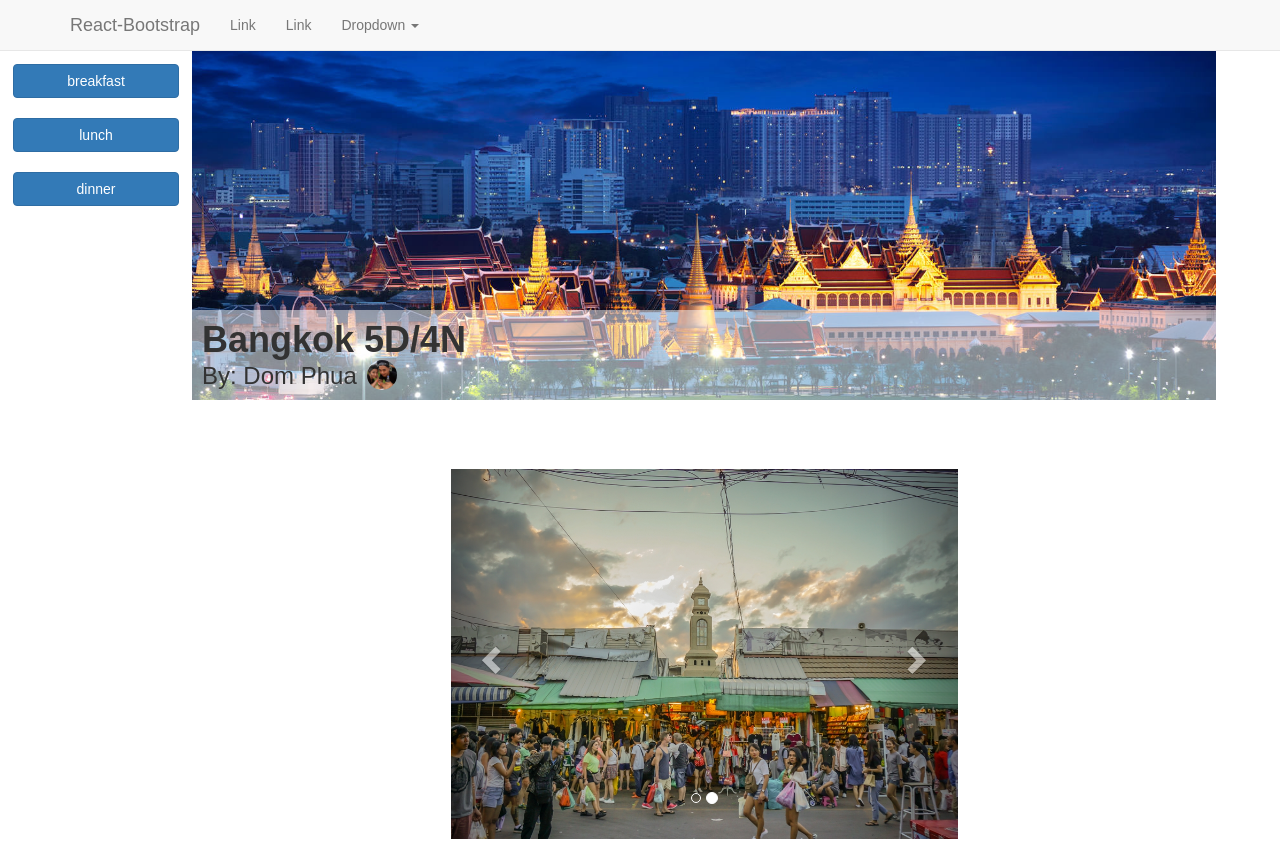
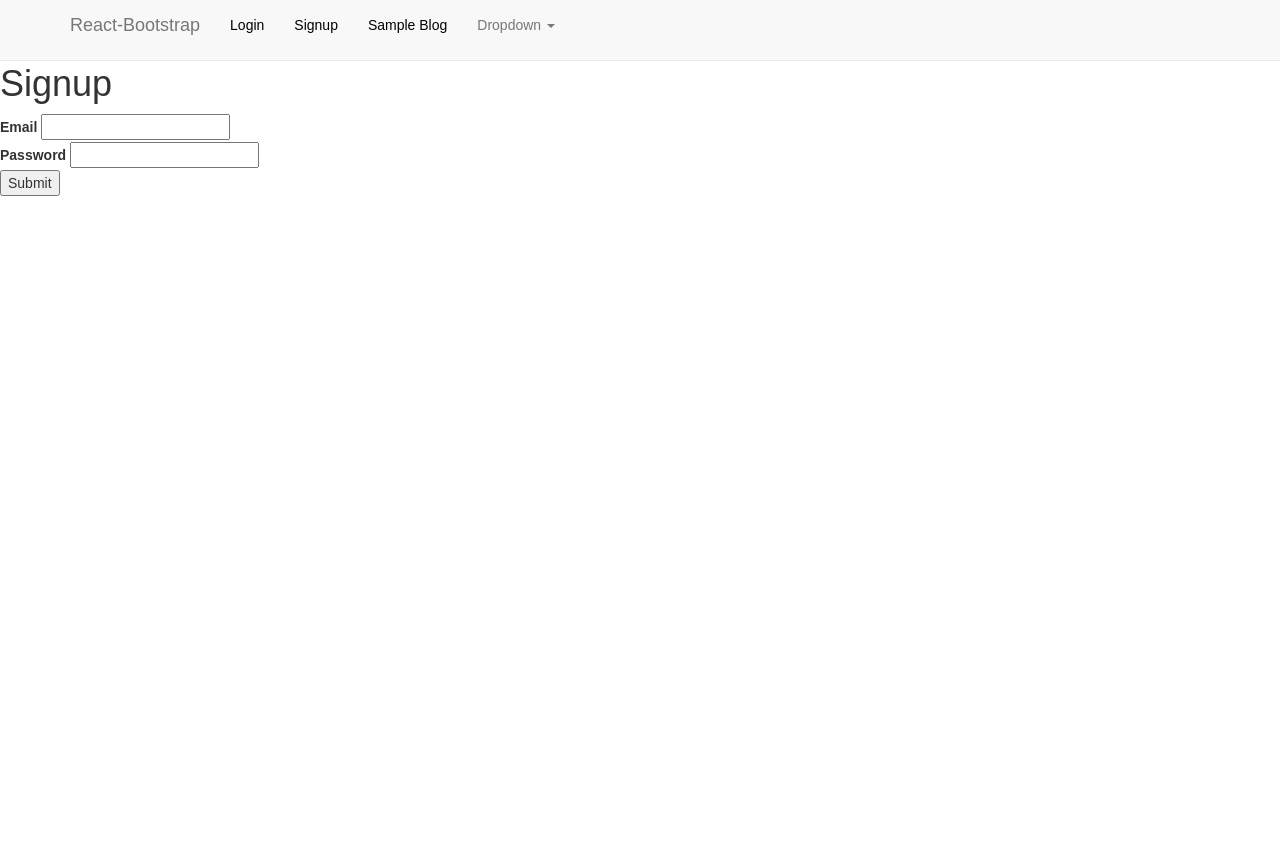
Before and after one commit to yangtheng/project-4-react, a React (Create React App) app: page /signup in a window 1280 px wide. Shown: the top 841 px of the page. After the commit the page ends 800 px from the top, so only its background shows below. Built offline with nearby package versions, Linux system fonts and the light colour scheme.

Commit message:
added signup form to test API

```diff
--- a/package.json
+++ b/package.json
@@ -6,7 +6,9 @@
     "react": "^15.6.1",
     "react-bootstrap": "^0.31.2",
     "react-dom": "^15.6.1",
-    "react-scripts": "1.0.12"
+    "react-router-dom": "^4.2.2",
+    "react-scripts": "1.0.12",
+    "react-scroll": "^1.5.4"
   },
   "scripts": {
     "start": "react-scripts start",
--- a/src/ActivitiesBar.js
+++ b/src/ActivitiesBar.js
@@ -14,40 +14,27 @@ class ActivitiesBar extends Component {
   render () {
     return (
       <div className='actBar'>
-        <div onClick={() => this.handleClick(0)}>
-          <ActivityButton title='breakfast' clicked={this.state.clicked[0]} />
-        </div>
-        <div onClick={() => this.handleClick(1)}>
-          <ActivityButton title='lunch' clicked={this.state.clicked[1]} />
-        </div>
-        <div onClick={() => this.handleClick(2)}>
-          <ActivityButton title='dinner' clicked={this.state.clicked[2]} />
-        </div>
+        <ActivityButton title='breakfast' clicked={this.state.clicked[0]} />
+        <ActivityButton title='lunch' clicked={this.state.clicked[1]} />
+        <ActivityButton title='dinner' clicked={this.state.clicked[2]} />
       </div>
     )
   }
 
-  handleClick (ind) {
-    let arr = this.state.clicked.map((clicked, index) => ind === index)
-    this.setState({
-      clicked: arr
-    })
-  }
-
   componentDidMount () {
-    window.addEventListener('scroll', (e) => this.handleScroll(e));
+    window.addEventListener('scroll', (e) => this.handleScroll(e))
   }
 
   componentWillUnmount () {
-    window.removeEventListener('scroll', (e) => this.handleScroll(e));
+    window.removeEventListener('scroll', (e) => this.handleScroll(e))
   }
 
   handleScroll (e) {
-    // e.preventDefault()
+    // TODO: Refactor
     let arr = ['breakfast', 'lunch', 'dinner']
     let ind = arr.findIndex((elem) => document.getElementById(elem).offsetTop - 50 >= e.srcElement.body.scrollTop)
     let newArr = this.state.clicked.map((clicked, index) => {
-      if(index != arr.length - 1) return ind - 1 === index
+      if (index !== arr.length - 1) return ind - 1 === index
       else return ind === -1
     })
     this.setState({
--- a/src/ActivitiesBarButton.js
+++ b/src/ActivitiesBarButton.js
@@ -1,5 +1,8 @@
 import React, {Component} from 'react'
 import {Button} from 'react-bootstrap'
+import Scroll from 'react-scroll'
+
+var Link = Scroll.Link
 
 class ActivityButton extends Component {
   render () {
@@ -10,9 +13,9 @@ class ActivityButton extends Component {
 
     return (
       <div>
-        <a href={'#' + this.props.title}>
+        <Link to={this.props.title} smooth={true} duration={300}>
           {button}
-        </a><br /><br />
+        </Link><br /><br />
       </div>
     )
   }
--- a/src/App.css
+++ b/src/App.css
@@ -25,7 +25,11 @@
 
 .actBar {
   width: 13%;
-  margin: 5% 1% 0 1%;
+  margin: 0 1%;
   display: inline-block;
   position: fixed;
 }
+
+a {
+  color: black;
+}
--- a/src/App.js
+++ b/src/App.js
@@ -1,24 +1,30 @@
 import React, {Component} from 'react';
 import {Navbar, Nav, NavItem, NavDropdown, MenuItem} from 'react-bootstrap'
-import CoverPhoto from './CoverPhoto'
-import ActivitiesBar from './ActivitiesBar'
-import ActivityBody from './ActivityBody'
-// import logo from './logo.svg';
-// import './App.css'
+import BlogPage from './BlogPage'
+import Login from './Login'
+import Signup from './Signup'
+import {
+  BrowserRouter as Router,
+  Route,
+  Link
+} from 'react-router-dom'
+import './App.css'
 
 class App extends Component {
   render() {
     return (
+      <Router>
         <div>
           <Navbar fixedTop>
             <Navbar.Header>
               <Navbar.Brand>
-              <a href="#">React-Bootstrap</a>
+                <p>React-Bootstrap</p>
               </Navbar.Brand>
             </Navbar.Header>
             <Nav>
-            <NavItem eventKey={1} href="#">Link</NavItem>
-            <NavItem eventKey={2} href="#">Link</NavItem>
+              <NavItem><Link to='/login'>Login</Link></NavItem>
+              <NavItem><Link to='/signup'>Signup</Link></NavItem>
+              <NavItem><Link to='/blogpage'>Sample Blog</Link></NavItem>
               <NavDropdown eventKey={3} title="Dropdown" id="basic-nav-dropdown">
                 <MenuItem eventKey={3.1}>Action</MenuItem>
                 <MenuItem eventKey={3.2}>Another action</MenuItem>
@@ -28,16 +34,25 @@ class App extends Component {
               </NavDropdown>
             </Nav>
           </Navbar>
-        <CoverPhoto itinerary=""/>
-        <div>
-          <ActivitiesBar />
-          <div style={{width: '80%', padding: '5px', margin: '5% 5% 0 0', display: 'inline-block', float: 'right'}}>
-            <ActivityBody id='breakfast' />
-            <ActivityBody id='lunch' />
-            <ActivityBody id='dinner' />
+          <div style={{margin: '5% 0 0 0'}}>
+            <Route path='/login' component={
+              () => (
+                <Login />
+              )
+            } />
+            <Route path='/signup' component={
+              () => (
+                <Signup />
+              )
+            } />
+            <Route path='/blogpage' component={
+              () => (
+                <BlogPage />
+              )
+            } />
           </div>
         </div>
-      </div>
+      </Router>
     );
   }
 }
--- /dev/null
+++ b/src/BlogPage.js
@@ -0,0 +1,18 @@
+import React from 'react'
+import CoverPhoto from './CoverPhoto'
+import ActivitiesBar from './ActivitiesBar'
+import ActivityBody from './ActivityBody'
+
+const BlogPage = () => (
+  <div>
+    <CoverPhoto itinerary='' />
+    <ActivitiesBar />
+    <div style={{width: '80%', padding: '5px', margin: '5% 5% 0 0', display: 'inline-block', float: 'right'}}>
+      <ActivityBody id='breakfast' />
+      <ActivityBody id='lunch' />
+      <ActivityBody id='dinner' />
+    </div>
+  </div>
+)
+
+export default BlogPage
--- /dev/null
+++ b/src/Login.js
@@ -0,0 +1,19 @@
+import React, {Component} from 'react'
+
+class Login extends Component {
+  constructor() {
+    super()
+
+    this.state = {
+      name: '',
+      email: '',
+      password: ''
+    }
+  }
+
+  render () {
+    return <h1>This is login</h1>
+  }
+}
+
+export default Login
--- /dev/null
+++ b/src/Signup.js
@@ -0,0 +1,48 @@
+import React, {Component} from 'react'
+
+class Signup extends Component {
+  constructor() {
+    super()
+
+    this.state = {
+      name: '',
+      email: '',
+      password: ''
+    }
+  }
+
+  render () {
+    return (
+      <div>
+        <h1>Signup</h1>
+        <form onSubmit={(e) => this.handleSubmit(e)}>
+          <label>Email</label>{' '}
+          <input type='email' value={this.state.email} onChange={(e) => this.handleChange(e, 'email')} /><br />
+          <label>Password</label>{' '}
+          <input type='password' value={this.state.password} onChange={(e) => this.handleChange(e, 'password')} /><br />
+          <input type='submit' value='Submit' />
+        </form>
+      </div>
+    )
+  }
+
+  handleChange (e, field) {
+    this.setState({
+      [field]: e.target.value
+    })
+  }
+
+  handleSubmit (e) {
+    e.preventDefault()
+    console.log(this.state)
+    fetch('/users',
+      {
+        method: 'POST',
+        body: JSON.stringify(this.state)
+      })
+      .then(function (res) { console.log(res) })
+      .catch(function (res) { console.log(res) })
+  }
+}
+
+export default Signup
```
Also changed, not shown: 1 other file (tests, documents, lock files or other folders). Lines whose indentation alone changed are shown as unchanged.
